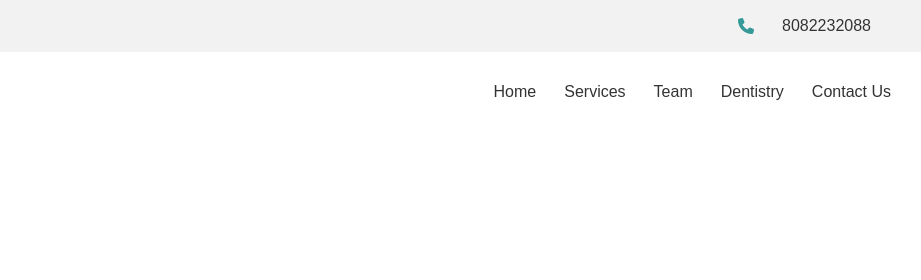
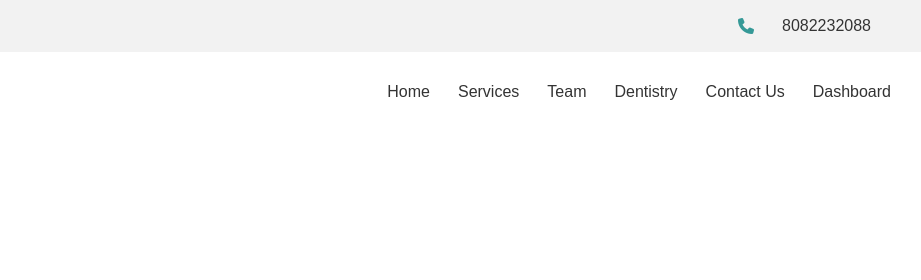
Before and after one commit to luvya29/clinic-site, a website: page index.html in a window 1280 px wide. Shown: the top 280 px of the page, 359-1280 px from the left. Drawn offline with Linux system fonts and the light colour scheme.

Commit message:
Update index.html

```diff
--- a/index.html
+++ b/index.html
@@ -271,6 +271,7 @@
 	 <li><a href="team.html">Team</a></li>
         <li><a href="dentistry.html">Dentistry</a></li>
         <li><a href="contact.html">Contact Us</a></li>
+			<li><a href="contact.html">Dashboard</a></li>
         </ul>
       </div>
     </nav>
```
